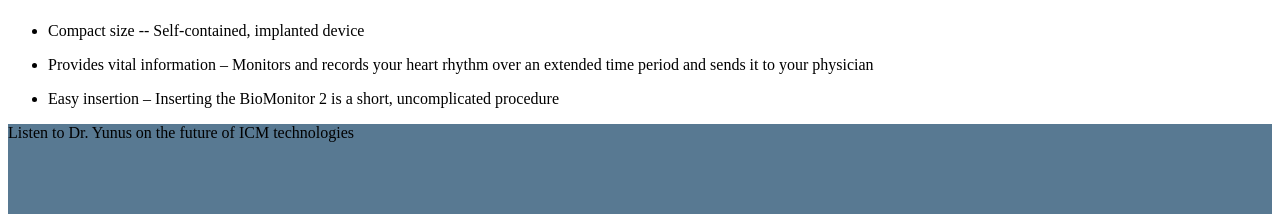
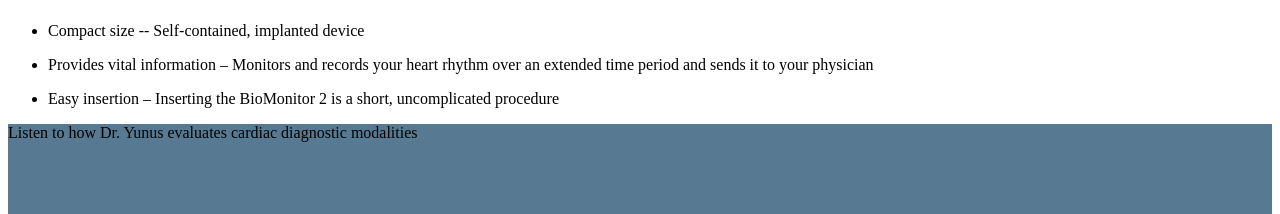
Before and after one commit to biotronik/diagnostics, a Gatsby site: page /bm2-patient in a window 1280 px wide. Shown: the part 1228-1442 px from the top of the page. Built offline with nearby package versions, Linux system fonts and the light colour scheme; Gatsby itself is replaced by a stand-in of ours.

Commit message:
switched bm2 video

```diff
--- a/src/pages/bm2-patient.js
+++ b/src/pages/bm2-patient.js
@@ -54,8 +54,8 @@ class BM2patient extends Component {
           alt="BioMonitor 2"
         />
         <OneColumnVideo
-          title="Listen to Dr. Yunus on the future of ICM technologies"
-          video="https://biotronik.wistia.com/medias/u0oh7jv8vw"
+          title="Listen to how Dr. Yunus evaluates cardiac diagnostic modalities"
+          video="https://biotronik.wistia.com/medias/yw2e8so7j2"
         />
         <OneColumnText
           title="What's next?"
```
